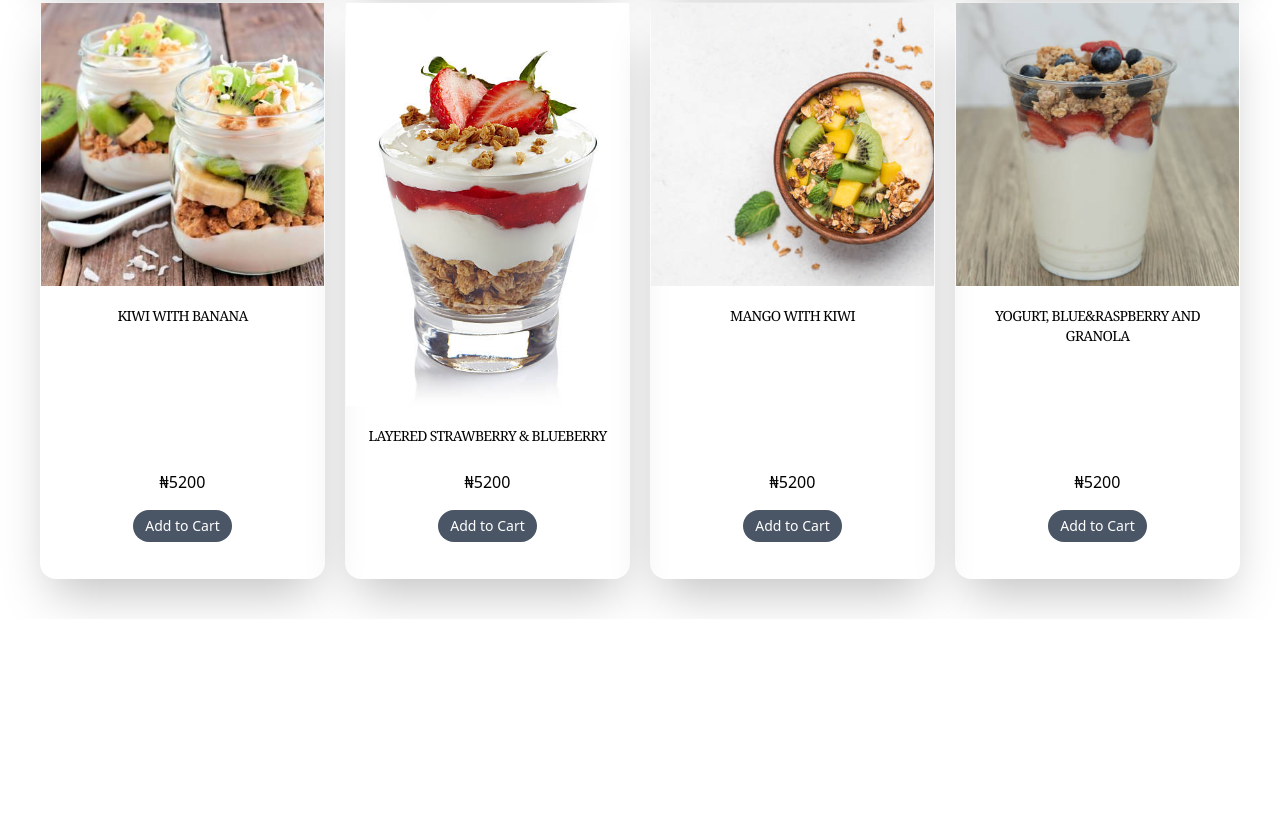
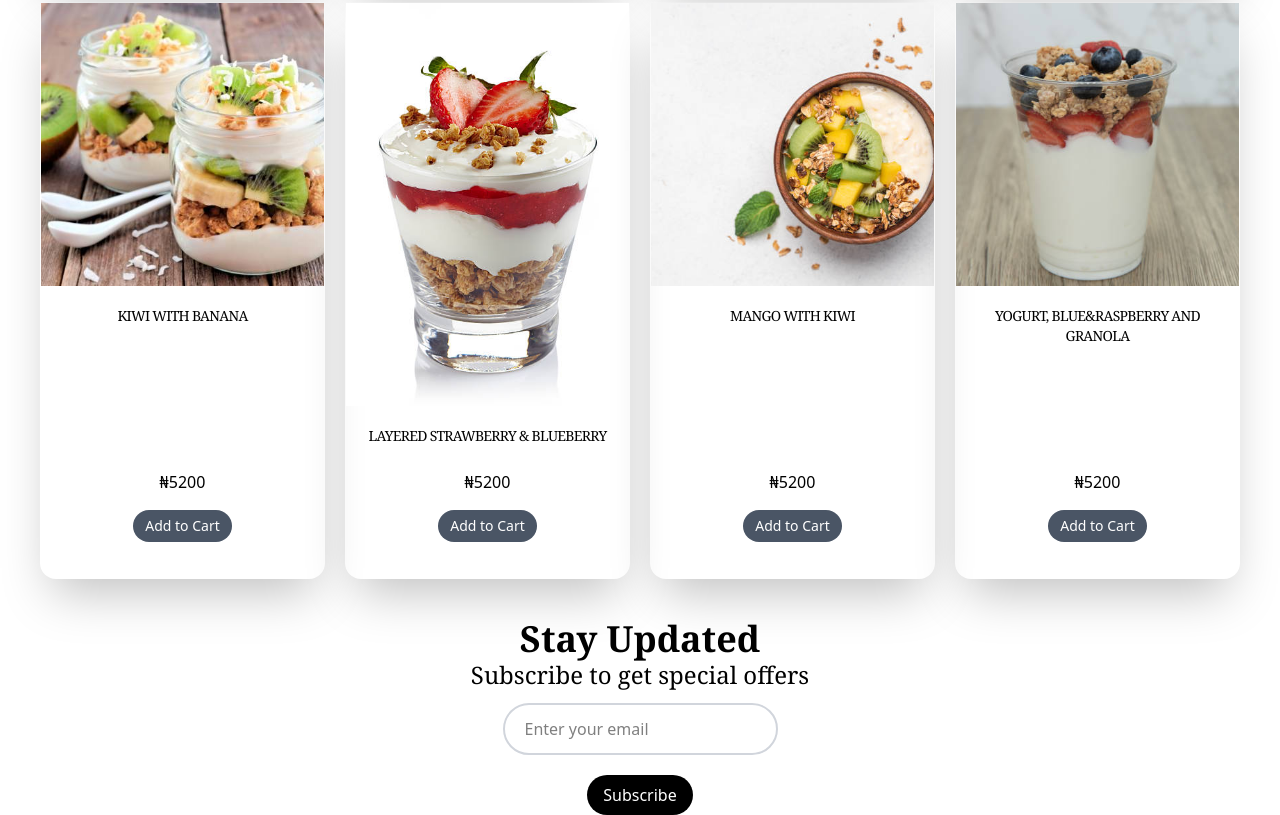
Before and after one commit to aliumuhammad2000-dev/royalty-parfait, a website: page src/index.html in a window 1280 px wide. Shown: the part 1782-2597 px from the top of the page. Before the commit the page ends 2401 px from the top, so only its background shows below. Drawn offline with nearby package versions, Linux system fonts and the light colour scheme; files that its build step writes are made by us from their sources.

Commit message:
built the update section

```diff
--- a/src/index.html
+++ b/src/index.html
@@ -207,6 +207,16 @@
       </div>
     </div>
   </main>
+  <section class="flex flex-col items-center">
+    <div class="mb-3">
+      <h1 class="text-4xl font-bold font-serif text-center">Stay Updated</h1>
+      <p class="text-2xl font-serif">Subscribe to get special offers</p>
+    </div>
+    <div class="mb-5">
+      <input class="border-2 px-5 py-3 rounded-full border-gray-300 w-auto" type="text" placeholder="Enter your email">
+    </div>
+    <button class="bg-black text-white font-medium px-4 py-2 rounded-full" type="submit">Subscribe</button>
+  </section>
 
   <script type="module" src="index.js"></script>
 </body>
```
